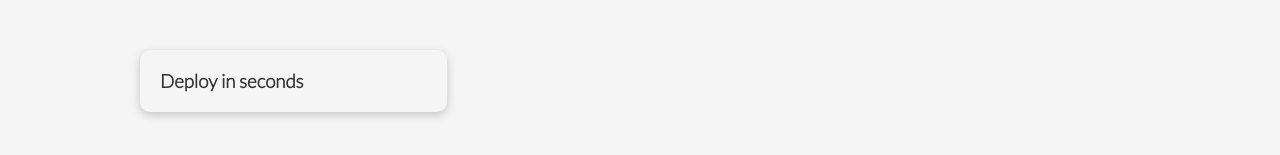
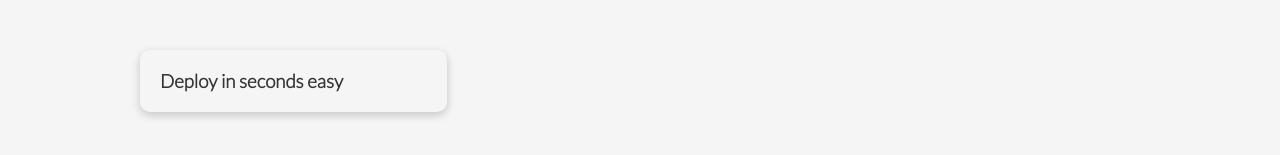
Before and after one commit to LovelyAndy/responsive-website-practice, a Vue app: page / in a window 1280 px wide. Shown: the part 1015-1170 px from the top of the page. Built offline with nearby package versions, Linux system fonts and the light colour scheme.

Commit message:
Naming changed

```diff
--- a/src/components/Cli.vue
+++ b/src/components/Cli.vue
@@ -6,7 +6,7 @@
         <h3>Easy to use, cross platform CLI</h3>
       </div>
       <div class="card">
-        <h3>Deploy in seconds</h3>
+        <h3>Deploy in seconds easy</h3>
       </div>
     </div>
   </div>
```
